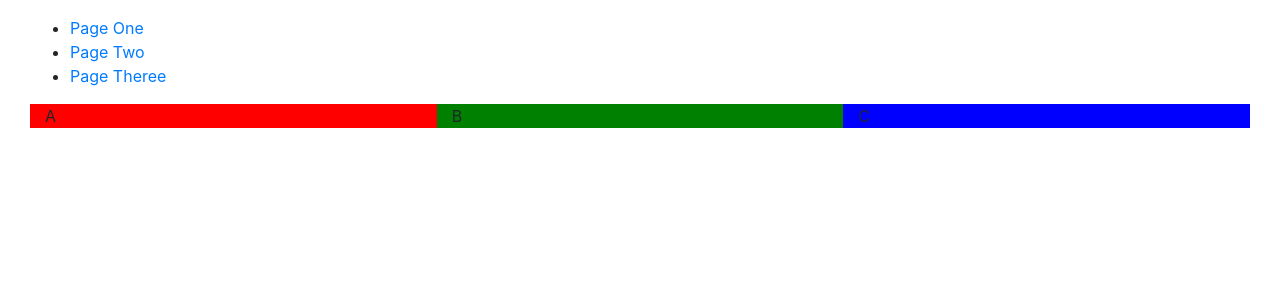
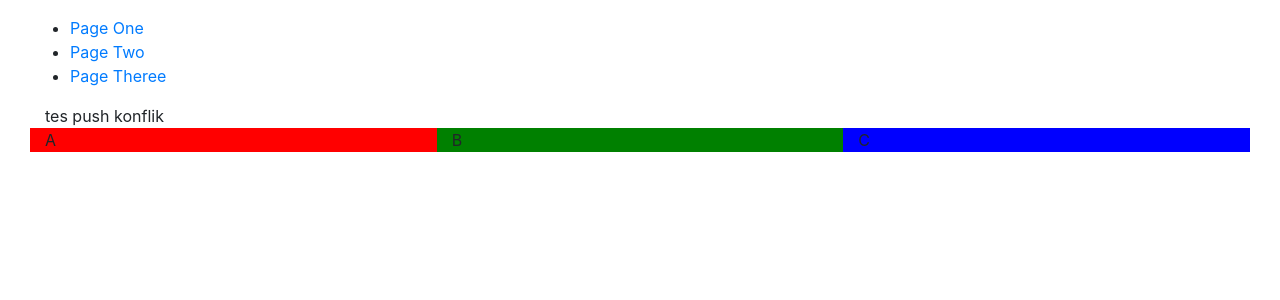
Before and after one commit to rijamyazid/practice_web_repo, a PHP site: page / in a window 1280 px wide. Shown: the top 300 px of the page. Run offline with PHP 8.4, Linux system fonts and the light colour scheme.

Commit message:
tes push konflik

```diff
--- a/page_one.php
+++ b/page_one.php
@@ -1,4 +1,6 @@
 <div class="container-fluid">
+
+    tes push konflik
     <div class="row">
         <div class="col-4" style="background:red">A</div>
         <div class="col-4" style="background:green">B</div>
```
